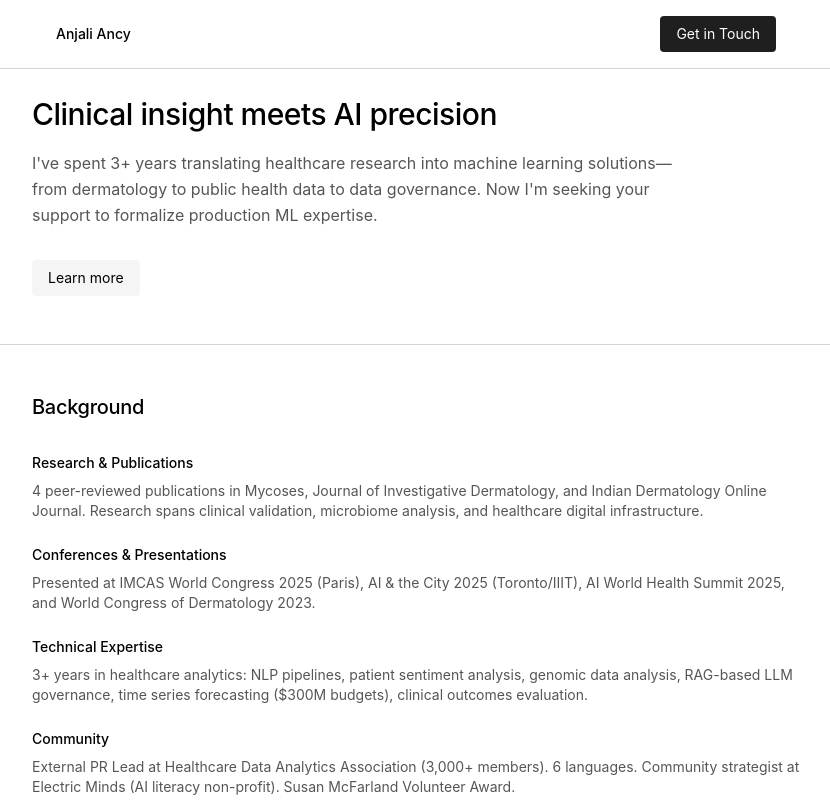
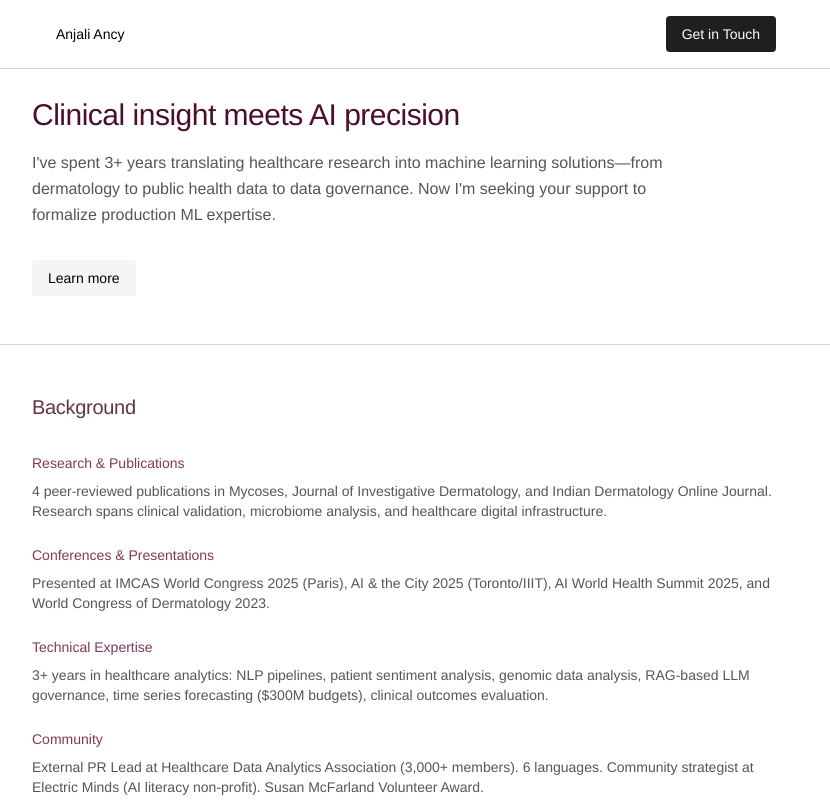
Before and after one commit to anjaliancy/CCAIM-scholarship-pitch, a Next.js app: page / in a window 1280 px wide. Shown: the top 800 px of the page, without its empty margins (224-1054 px from the left). Built offline with nearby package versions, Linux system fonts and the light colour scheme.

Commit message:
Update globals.css
To make it plum/cream theme

```diff
--- a/styles/globals.css
+++ b/styles/globals.css
@@ -13,9 +13,11 @@ html {
 }
 
 body {
-  background: #ffffff;
-  color: #000000;
-  font-family: -apple-system, BlinkMacSystemFont, 'Segoe UI', 'Roboto', 'Helvetica Neue', Arial, sans-serif;
+  /* Using your new Cream (#F5F5DC) and Deep Plum (#4A0E2E) */
+  background: #F5F5DC;
+  color: #4A0E2E;
+  /* Moved Helvetica to the front of the stack */
+  font-family: 'Helvetica', Arial, -apple-system, BlinkMacSystemFont, 'Segoe UI', 'Roboto', sans-serif;
   line-height: 1.5;
   font-size: 15px;
   -webkit-font-smoothing: antialiased;
@@ -26,6 +28,7 @@ h1 {
   font-weight: 500;
   line-height: 1.3;
   letter-spacing: -0.5px;
+  color: #4A0E2E; /* Ensuring headers use the Plum theme */
 }
 
 h2 {
@@ -33,12 +36,14 @@ h2 {
   font-weight: 500;
   line-height: 1.3;
   letter-spacing: -0.3px;
+  color: #673147; /* Slightly different plum for visual hierarchy */
 }
 
 h3 {
   font-size: 18px;
   font-weight: 500;
   line-height: 1.4;
+  color: #833857; /* Dark Pink/Plum accent */
 }
 
 a {
@@ -47,25 +52,30 @@ a {
   text-decoration: none;
 }
 
+/* Optional: Add a hover state for links using Dark Pink */
+a:hover {
+  color: #AC4B74;
+}
+
 button {
   transition: all 0.2s ease;
 }
 
-/* Minimalist scrollbar */
+/* Custom Scrollbar styled for the Plum/Cream theme */
 ::-webkit-scrollbar {
   width: 8px;
   height: 8px;
 }
 
 ::-webkit-scrollbar-track {
-  background: transparent;
+  background: #F5F5DC; /* Matches the background */
 }
 
 ::-webkit-scrollbar-thumb {
-  background: #d1d5db;
+  background: #D4A5B7; /* Dusty Pink for the scrollbar handle */
   border-radius: 4px;
 }
 
 ::-webkit-scrollbar-thumb:hover {
-  background: #9ca3af;
+  background: #AC4B74; /* Darker pink on hover */
 }
```
